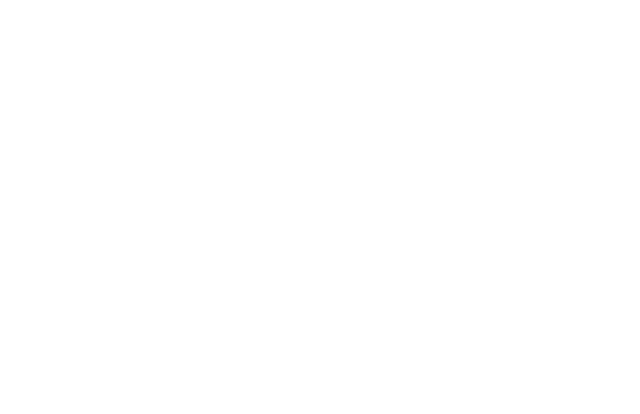
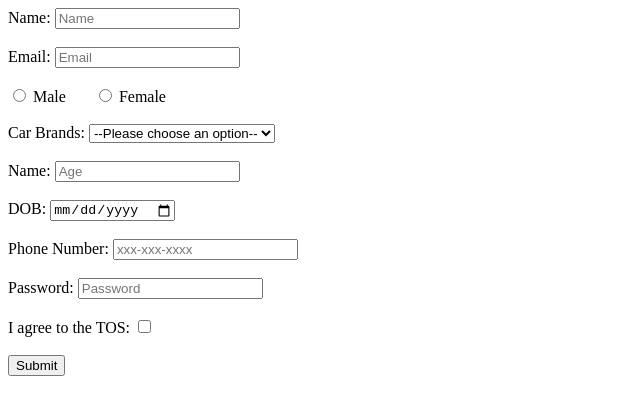
Before and after one commit to acciojob/signup-form-car-RitankJaikar, a website: page main.html in a window 1280 px wide. Shown: the whole page, without its empty margins (0-640 px from the left). Drawn offline with Linux system fonts and the light colour scheme.

Commit message:
created a submission

```diff
--- a/main.html
+++ b/main.html
@@ -8,6 +8,45 @@
 
 <body>
 	<!-- the entire body must be written by student -->
+	<form method="POST">
+		<label for="name">Name: </label>
+		<input type="text" required id="name" placeholder="Name">
+		<br><br>
+		<label for="email">Email: </label>
+		<input type="text" required id="email" placeholder="Email">
+		<br><br>
+		<input type="radio" required id="gender_m" value="gender_m" name="gender">
+		<label for="gender_m">Male</label>
+		&nbsp;&nbsp;&nbsp;&nbsp;&nbsp;
+		<input type="radio" required id="gender_f" value="gender_f" name="gender">
+		<label for="gender_f">Female</label>
+		<br><br>
+		<label for="cars">Car Brands: </label>
+		<select id="cars" required>
+			<option>--Please choose an option--</option>
+			<option>Car Brand 1</option>
+			<option>Car Brand 2</option>
+			<option>Car Brand 3</option>
+		</select>
+		<br><br>
+		<label for="age">Name: </label>
+		<input type="number" required id="age" placeholder="Age">
+		<br><br>
+		<label for="dob">DOB: </label>
+		<input type="date" required id="dob">
+		<br><br>
+		<label for="tel">Phone Number: </label>
+		<input type="tel" id="tel" placeholder="xxx-xxx-xxxx">
+		<br><br>
+		<label for="password	">Password: </label>
+		<input type="password" required id="password" placeholder="Password">
+		<br><br>
+		<label for="tos">I agree to the TOS: </label>
+		<input type="checkbox" id="tos" value="I agree to the TOS">
+		<br><br>
+		<button type="submit">Submit</button>
+	</form>
+
     <script type="text/javascript" src="./script.js">
 </script>
 
```
